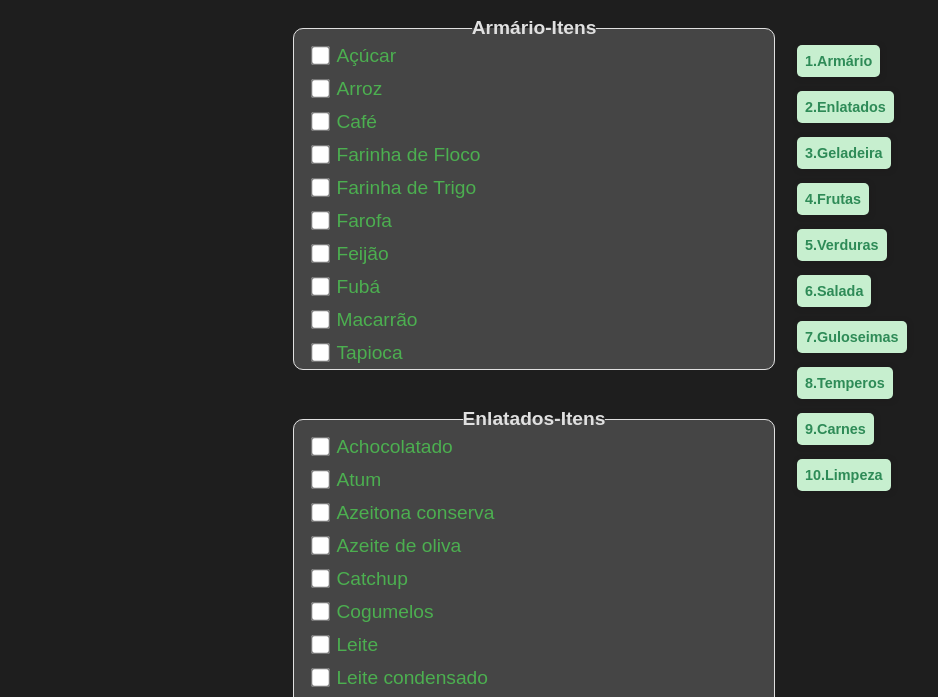
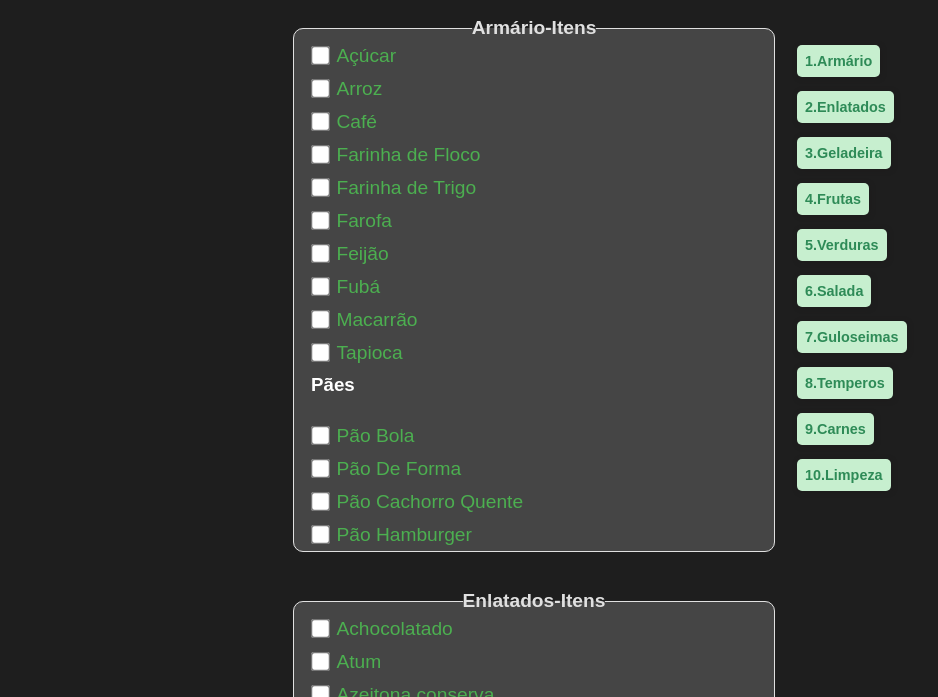
Before and after one commit to CTrzecik/lista-de-compras-app, a plain HTML site: page index.html in a window 1280 px wide. Shown: the part 98-795 px from the top of the page, without its empty margins (106-1044 px from the left). Drawn offline with Linux system fonts and the light colour scheme; no server answers.

Commit message:
Update index.html

```diff
--- a/index.html
+++ b/index.html
@@ -79,6 +79,19 @@
 
                     <input class="inputs" type="checkbox" id="check10" name="tapioca" value="check10" title="Tapioca">
                     <label for="check10" class="labelcheck">Tapioca</label><br>
+
+                    <h3>Pães</h3><br>
+                    <input class="inputs" type="checkbox" id="paobola" name="paobola" value="paobola" title="Pao Bola">
+                    <label for="paobola" class="labelcheck">Pão Bola</label><br>
+
+                    <input class="inputs" type="checkbox" id="paoforma" name="paoforma" value="paoforma" title="Pao De Forma">
+                    <label for="paoforma" class="labelcheck">Pão De Forma</label><br>
+
+                    <input class="inputs" type="checkbox" id="paocachorro" name="paocachorro" value="paocachorro" title="Pao Cachorro Quente">
+                    <label for="paocachorro" class="labelcheck">Pão Cachorro Quente</label><br>
+
+                    <input class="inputs" type="checkbox" id="paohamburger" name="paohamburger" value="paohamburger" title="Pão Hamburger">
+                    <label for="paohamburger" class="labelcheck">Pão Hamburger</label><br>
 
                 </fieldset>
             </div>
@@ -410,6 +423,9 @@
                     <input class="inputs" type="checkbox" id="check96" name="temperoPimentos" value="check96" title="Tempero pimentos">
                     <label for="check96" class="labelcheck">Tempero pimentos</label><br>
 
+                    <input class="inputs" type="checkbox" id="check96" name="temperoazul" value="check96" title="Tempero Azul">
+                    <label for="check96" class="labelcheck">Tempero Azul</label><br>
+
                     <input class="inputs" type="checkbox" id="check97" name="vinagre" value="check97" title="Vinagre">
                     <label for="check97" class="labelcheck">Vinagre</label><br>
 
@@ -673,6 +689,9 @@
             <input class="inputs" type="checkbox" id="check170" name="embalagens" value="check170" title="Plastico Filme">
             <label for="check170" class="labelcheck">Plástico Filme</label><br>
 
+            <input class="inputs" type="checkbox" id="check171" name="embalagens" value="check171" title="Filtro De Água">
+            <label for="check171" class="labelcheck">Filtro De Água</label><br>
+
         </fieldset>
         </div>
     </section><br>
```
